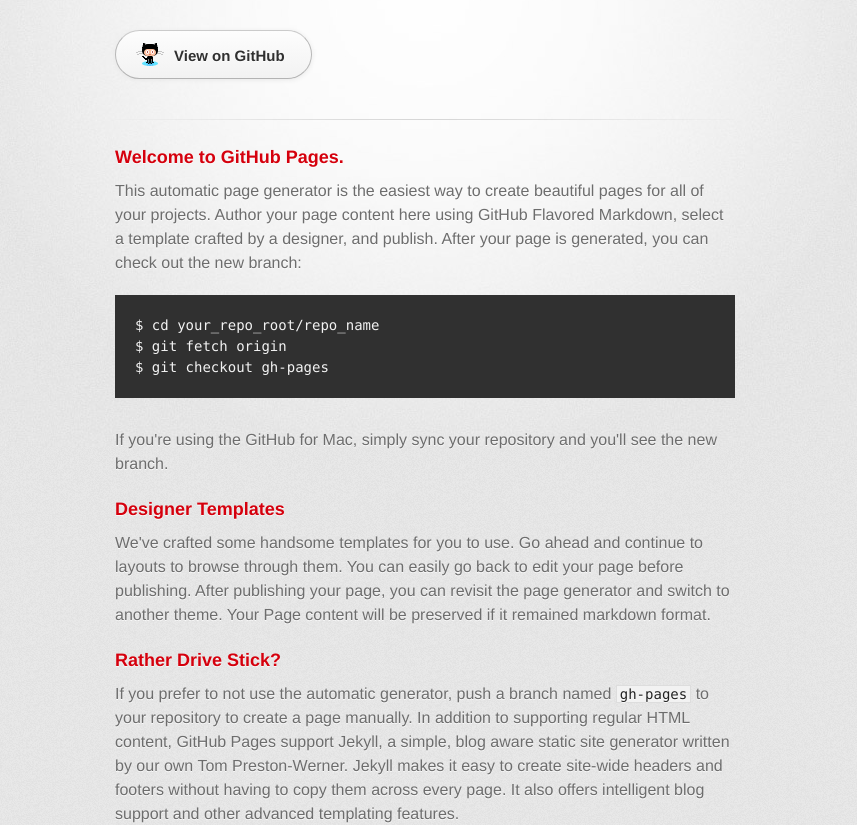
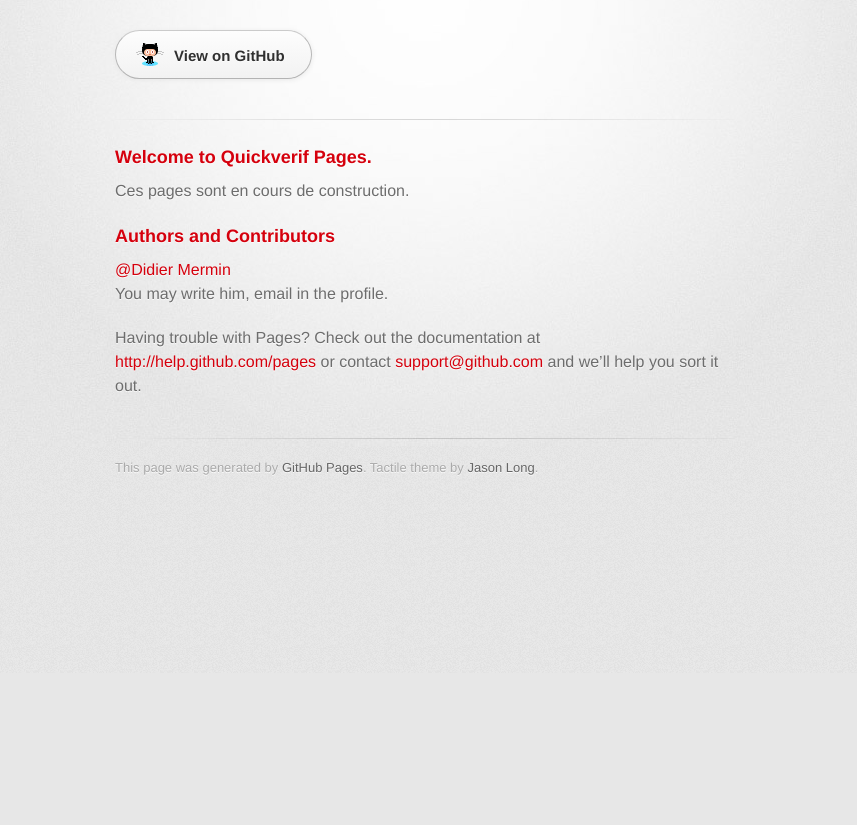
Before and after one commit to DidierMermin/DidierMermin.github.io, a plain HTML site: page index.html in a window 1280 px wide. Shown: the part 127-952 px from the top of the page, without its empty margins (215-1072 px from the left). After the commit the page ends 800 px from the top, so only its background shows below. Drawn offline with Linux system fonts and the light colour scheme; a web font is replaced by a local one.

Commit message:
Update index.html

```diff
--- a/index.html
+++ b/index.html
@@ -30,34 +30,19 @@
 
         <section id="main_content">
           <h3>
-<a name="welcome-to-github-pages" class="anchor" href="#welcome-to-github-pages"><span class="octicon octicon-link"></span></a>Welcome to GitHub Pages.</h3>
+<a name="welcome-to-quickverif" class="anchor" href="#welcome-to-quickverif"><span class="octicon octicon-link"></span></a>Welcome to Quickverif Pages.</h3>
 
-<p>This automatic page generator is the easiest way to create beautiful pages for all of your projects. Author your page content here using GitHub Flavored Markdown, select a template crafted by a designer, and publish. After your page is generated, you can check out the new branch:</p>
+<p>Ces pages sont en cours de construction.
+</p>
 
-<pre><code>$ cd your_repo_root/repo_name
-$ git fetch origin
-$ git checkout gh-pages
-</code></pre>
-
-<p>If you're using the GitHub for Mac, simply sync your repository and you'll see the new branch.</p>
 
 <h3>
-<a name="designer-templates" class="anchor" href="#designer-templates"><span class="octicon octicon-link"></span></a>Designer Templates</h3>
-
-<p>We've crafted some handsome templates for you to use. Go ahead and continue to layouts to browse through them. You can easily go back to edit your page before publishing. After publishing your page, you can revisit the page generator and switch to another theme. Your Page content will be preserved if it remained markdown format.</p>
-
-<h3>
-<a name="rather-drive-stick" class="anchor" href="#rather-drive-stick"><span class="octicon octicon-link"></span></a>Rather Drive Stick?</h3>
-
-<p>If you prefer to not use the automatic generator, push a branch named <code>gh-pages</code> to your repository to create a page manually. In addition to supporting regular HTML content, GitHub Pages support Jekyll, a simple, blog aware static site generator written by our own Tom Preston-Werner. Jekyll makes it easy to create site-wide headers and footers without having to copy them across every page. It also offers intelligent blog support and other advanced templating features.</p>
-
 <h3>
 <a name="authors-and-contributors" class="anchor" href="#authors-and-contributors"><span class="octicon octicon-link"></span></a>Authors and Contributors</h3>
 
-<p>You can <a href="https://github.com/blog/821" class="user-mention">@mention</a> a GitHub username to generate a link to their profile. The resulting <code>&lt;a&gt;</code> element will link to the contributor's GitHub Profile. For example: In 2007, Chris Wanstrath (<a href="https://github.com/defunkt" class="user-mention">@defunkt</a>), PJ Hyett (<a href="https://github.com/pjhyett" class="user-mention">@pjhyett</a>), and Tom Preston-Werner (<a href="https://github.com/mojombo" class="user-mention">@mojombo</a>) founded GitHub.</p>
-
-<h3>
-<a name="support-or-contact" class="anchor" href="#support-or-contact"><span class="octicon octicon-link"></span></a>Support or Contact</h3>
+<p> <a href="https://github.com/DidierMermin" class="user-mention">@Didier Mermin</a>
+<br>You may write him, email in the profile.
+</p>
 
 <p>Having trouble with Pages? Check out the documentation at <a href="http://help.github.com/pages">http://help.github.com/pages</a> or contact <a href="mailto:support@github.com">support@github.com</a> and we’ll help you sort it out.</p>
         </section>
```
